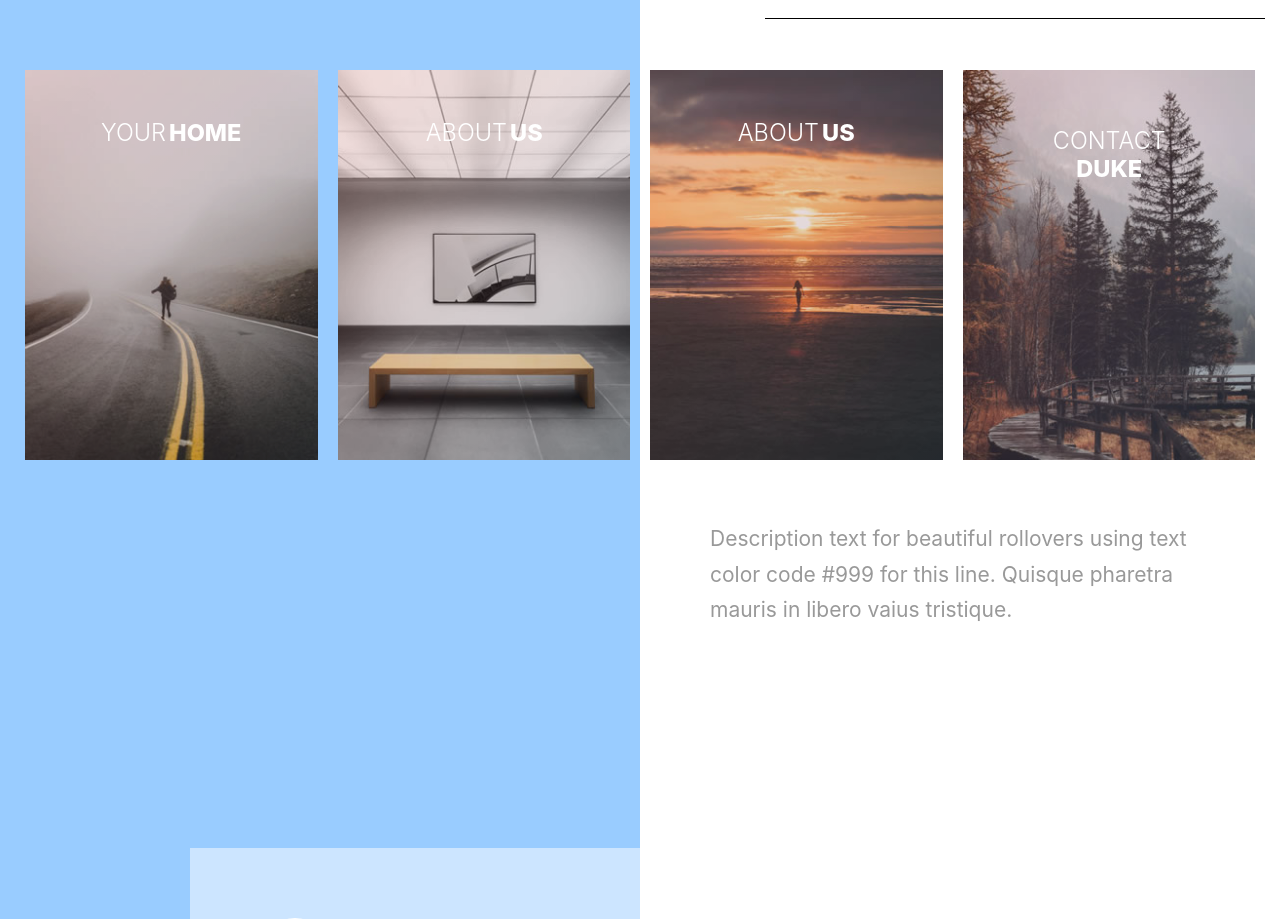
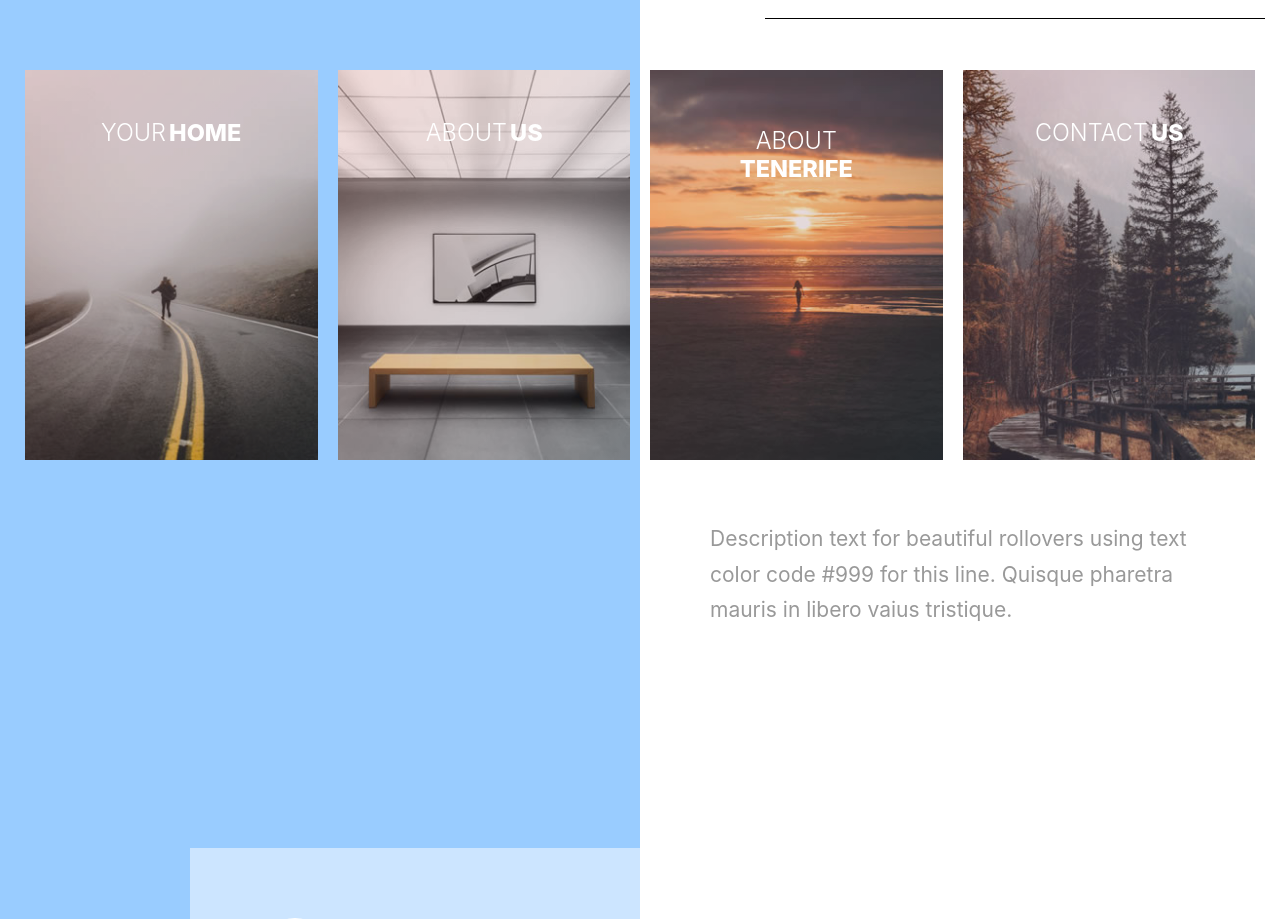
Before and after one commit to Nico-2025-Digital/digital-nomad-tenerife-website, a plain HTML site: page templatemo_527_sided/templatemo_527_sided/index.html in a window 1280 px wide. Shown: the part 2567-3486 px from the top of the page. Drawn offline with Linux system fonts and the light colour scheme.

Commit message:
Update index.html

```diff
--- a/templatemo_527_sided/templatemo_527_sided/index.html
+++ b/templatemo_527_sided/templatemo_527_sided/index.html
@@ -161,7 +161,7 @@ https://templatemo.com/tm-527-sided
                     class="img-fluid"
                   />
                   <figcaption>
-                    <h2>About <span>Us</span></h2>
+                    <h2>About <span>Tenerife</span></h2>
                     <p>Digital Nomad Tererife - About Us.</p>
                     <a href="page-3.html">View more</a>
                   </figcaption>
@@ -173,8 +173,8 @@ https://templatemo.com/tm-527-sided
                     class="img-fluid"
                   />
                   <figcaption>
-                    <h2>Contact <span>Duke</span></h2>
-                    <p>When he looks at the sky, he feels to run.</p>
+                    <h2>Contact <span>Us</span></h2>
+                    <p>Get in touch and arrange your first meeting.</p>
                     <a href="#">View more</a>
                   </figcaption>
                 </figure>
```
